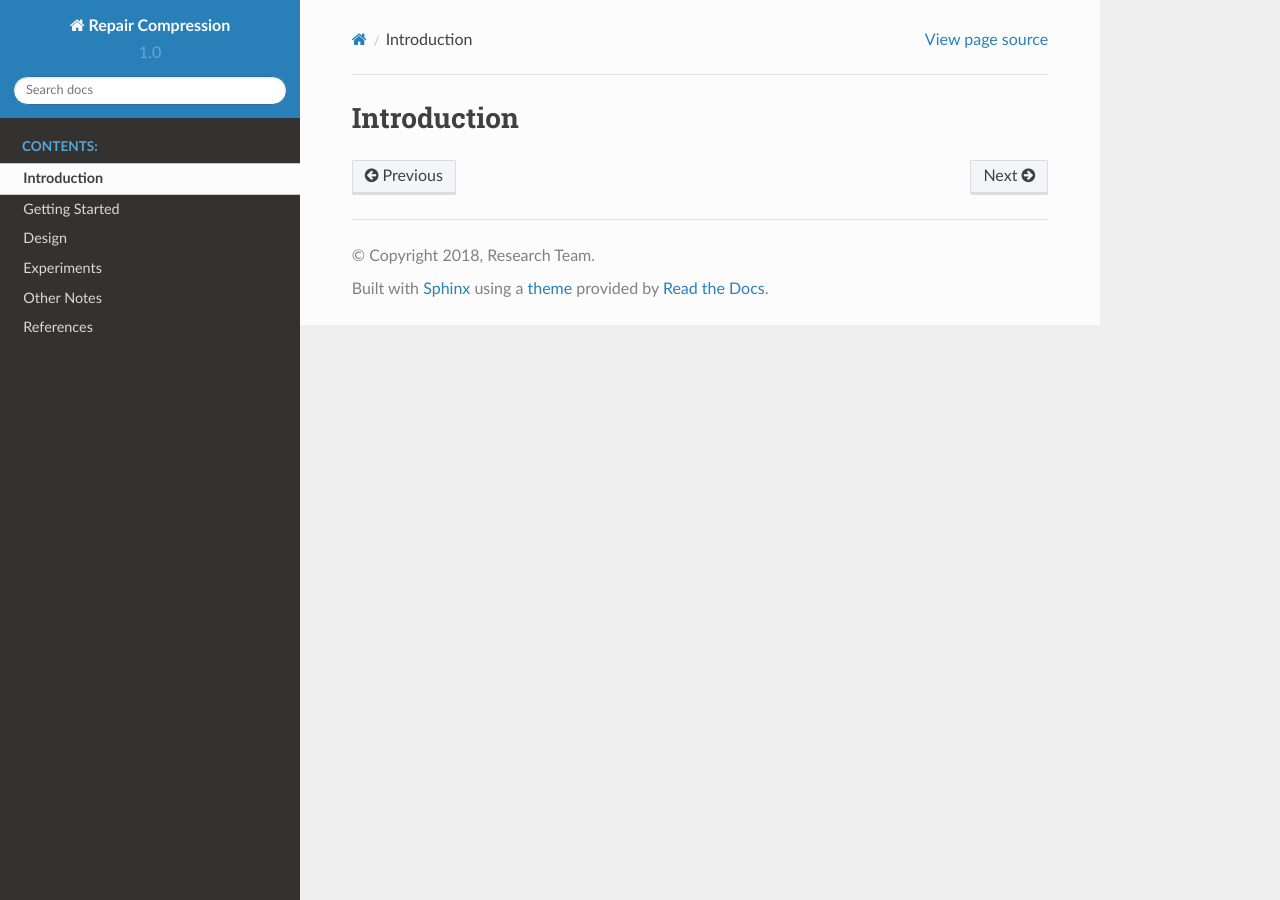
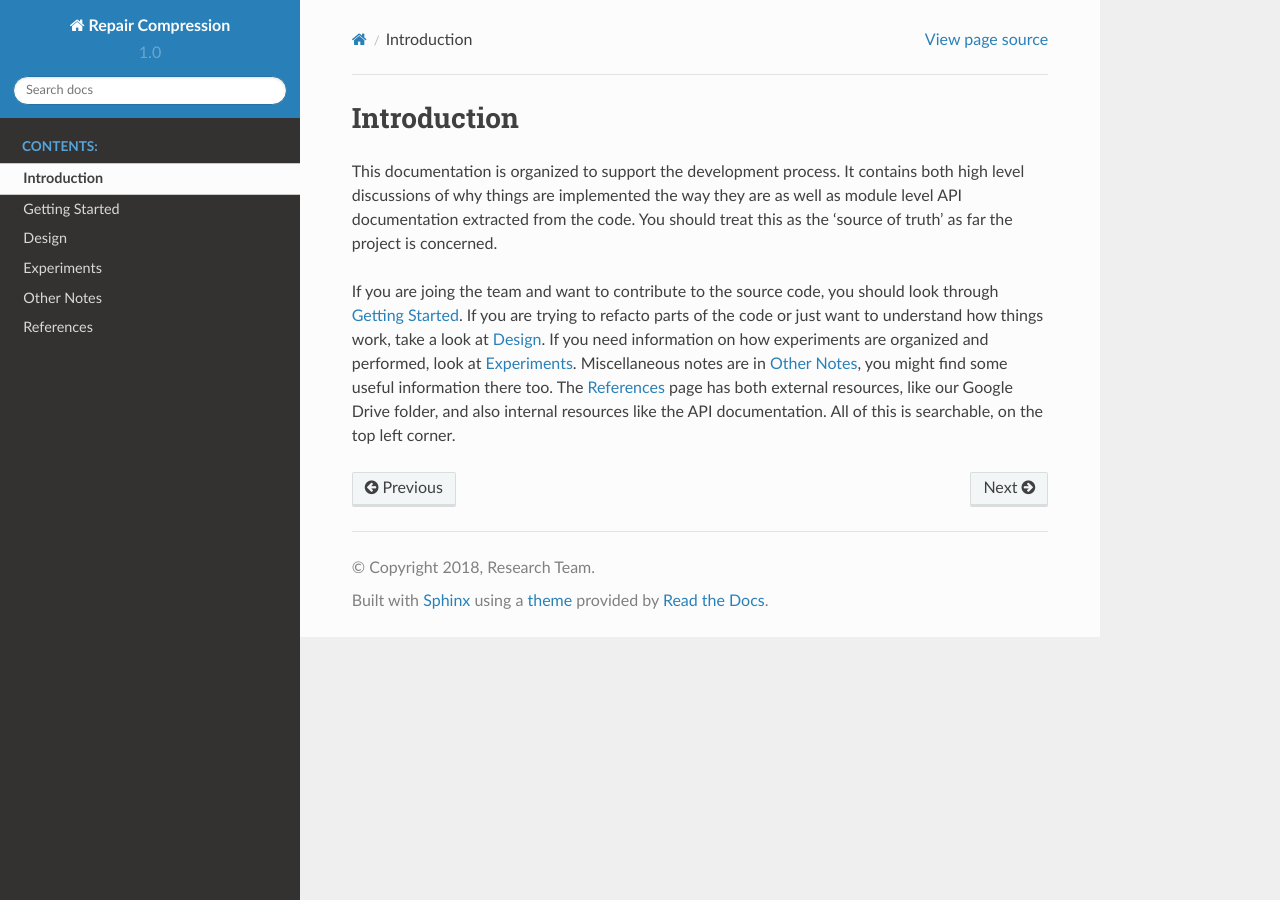
Before and after one commit to natebrunelle/Repair-Graph-Compression, a Sphinx documentation site: the page built from docs/intro.rst, in a window 1280 px wide. Built offline with Sphinx 7.4.7 and the Read the Docs theme 2.0.0, drawn with Linux system fonts in a browser that asks for light colours.

Commit message:
Syncing with read the docs

```diff
--- a/docs/intro.rst
+++ b/docs/intro.rst
@@ -1,3 +1,7 @@
 ==============
 Introduction
 ==============
+
+This documentation is organized to support the development process. It contains both high level discussions of why things are implemented the way they are as well as module level API documentation extracted from the code. You should treat this as the 'source of truth' as far the project is concerned.
+
+If you are joing the team and want to contribute to the source code, you should look through :ref:`gettingstarted`. If you are trying to refacto parts of the code or just want to understand how things work, take a look at :ref:`design`. If you need information on how experiments are organized and performed, look at :ref:`experiments`. Miscellaneous notes are in :ref:`notes`, you might find some useful information there too. The :ref:`ref` page has both external resources, like our Google Drive folder, and also internal resources like the API documentation. All of this is searchable, on the top left corner.
```
